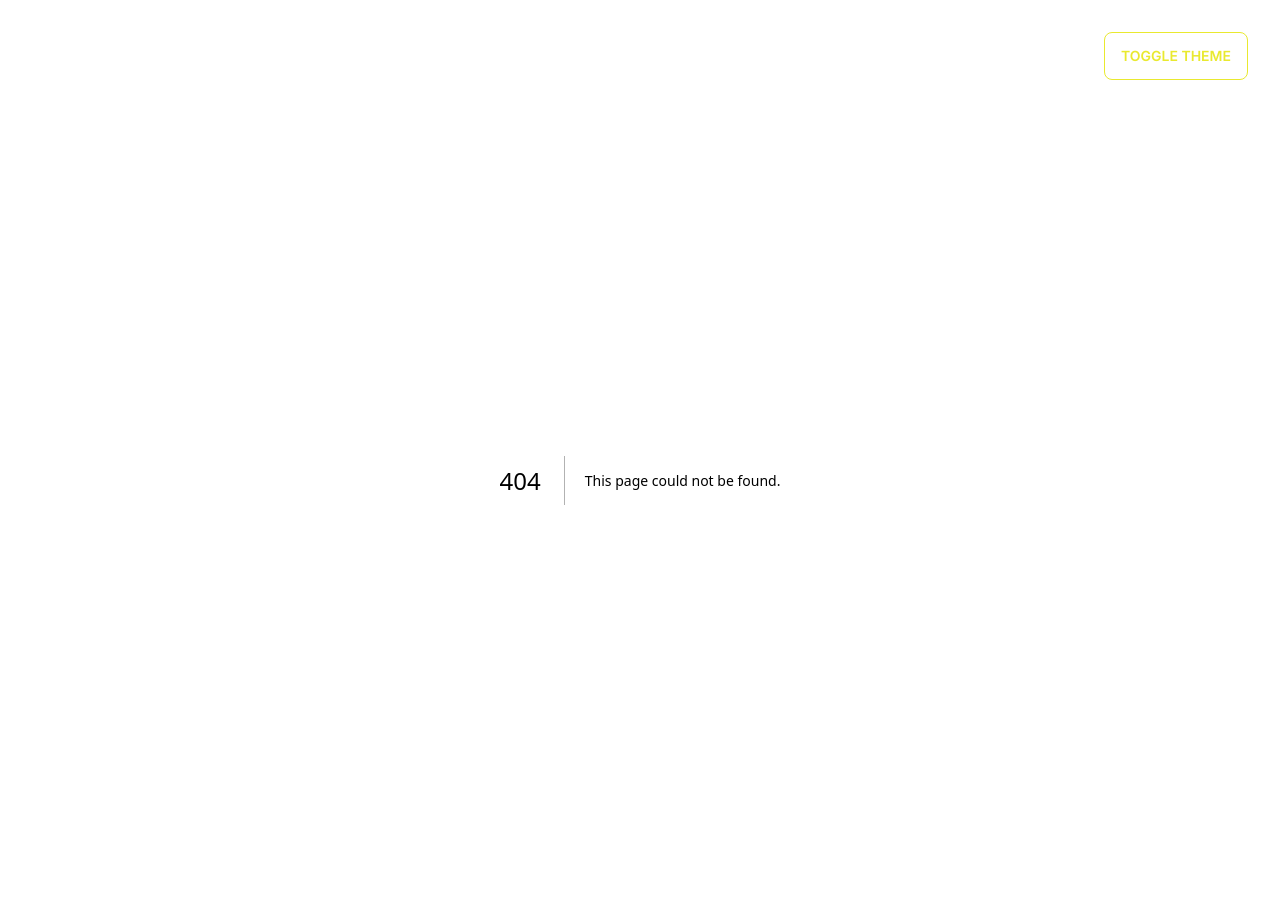
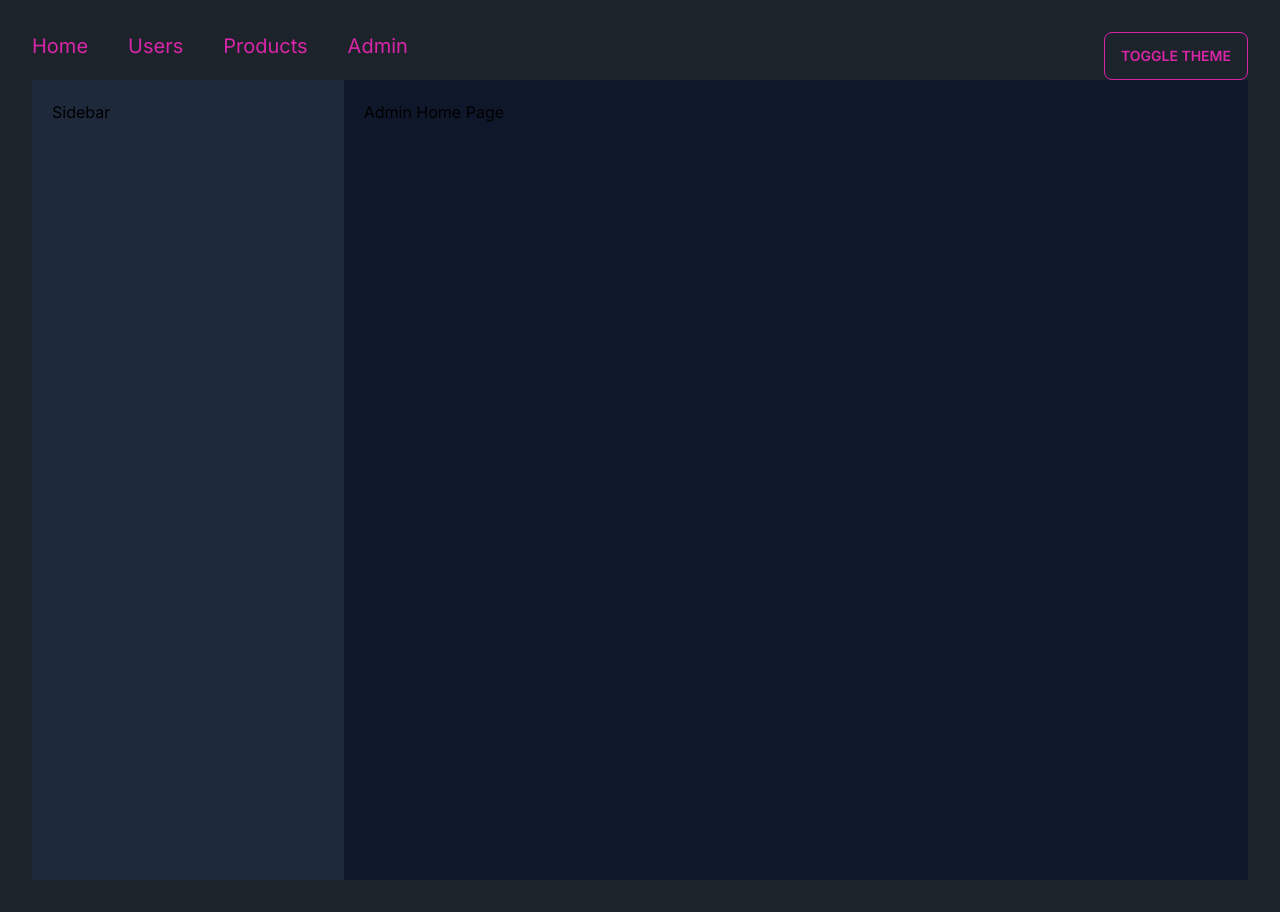
Before and after one commit to Mriganka5137/next-gogoi, a Next.js app: page /admin in a window 1280 px wide. Before the commit this address had no page. Built offline with nearby package versions, Linux system fonts and the light colour scheme.

Commit message:
Add Navbar, AdminLayout, AdminHomePage, ProductPage, and UserTable components

```diff
--- /dev/null
+++ b/app/Navbar.tsx
@@ -0,0 +1,23 @@
+import Link from "next/link";
+import React from "react";
+
+const Navbar = () => {
+  return (
+    <div className=" flex justify-between gap-10">
+      <Link href="/" className=" text-xl text-secondary">
+        Home
+      </Link>
+      <Link href="/users" className=" text-xl text-secondary">
+        Users
+      </Link>
+      <Link href="/products" className=" text-xl text-secondary">
+        Products
+      </Link>
+      <Link href="/admin" className=" text-xl text-secondary">
+        Admin
+      </Link>
+    </div>
+  );
+};
+
+export default Navbar;
--- /dev/null
+++ b/app/admin/layout.tsx
@@ -0,0 +1,15 @@
+import React from "react";
+interface Props {
+  children: React.ReactNode;
+}
+
+const AdminLayout = ({ children }: Props) => {
+  return (
+    <div className=" flex ">
+      <aside className="bg-slate-800 w-1/3 p-5 h-screen">Sidebar</aside>
+      <div className="w-full">{children}</div>
+    </div>
+  );
+};
+
+export default AdminLayout;
--- /dev/null
+++ b/app/admin/page.tsx
@@ -0,0 +1,9 @@
+import React from "react";
+
+const AdminHomePage = () => {
+  return (
+    <div className=" bg-slate-900 h-screen w-full p-5">Admin Home Page</div>
+  );
+};
+
+export default AdminHomePage;
--- a/app/layout.tsx
+++ b/app/layout.tsx
@@ -2,6 +2,8 @@ import type { Metadata } from "next";
 import { Inter } from "next/font/google";
 import "./globals.css";
 import AddToCart from "./components/AddToCart";
+import Link from "next/link";
+import Navbar from "./Navbar";
 
 const inter = Inter({ subsets: ["latin"] });
 
@@ -16,9 +18,12 @@ export default function RootLayout({
   children: React.ReactNode;
 }) {
   return (
-    <html lang="en" data-theme="lemonade">
+    <html lang="en" data-theme="dark">
       <body className={inter.className}>
-        <AddToCart />
+        <div className=" flex justify-between">
+          <Navbar />
+          <AddToCart />
+        </div>
         {children}
       </body>
     </html>
--- /dev/null
+++ b/app/products/[[...slug]]/page.tsx
@@ -0,0 +1,12 @@
+import React from "react";
+interface Props {
+  params: {
+    slug: string[];
+  };
+}
+
+const ProductPage = ({ params: { slug } }: Props) => {
+  return <div>ProductPage : {slug}</div>;
+};
+
+export default ProductPage;
--- a/app/users/UserTable.tsx
+++ b/app/users/UserTable.tsx
@@ -1,33 +1,51 @@
+import Link from "next/link";
 import React from "react";
+import { sort } from "fast-sort";
 
 interface User {
   id: number;
   name: string;
   email: string;
 }
-const UserTable = async () => {
-  const data = await fetch("https://jsonplaceholder.typicode.com/users", {
-    cache: "no-store",
-  });
+
+interface Props {
+  sortOrder: string;
+}
+const UserTable = async ({ sortOrder }: Props) => {
+  const data = await fetch("https://jsonplaceholder.typicode.com/users");
   const users: User[] = await data.json();
+  const sortedUsers = sort(users).asc(
+    sortOrder === "email" ? (user) => user.email : (user) => user.name
+  );
 
   return (
+    <>
+      <div className=" flex justify-end"></div>
       <table className=" table table-bordered">
         <thead>
           <tr>
-          <th>Name</th>
-          <th>Email</th>
+            <th>
+              <Link href="/users?sortOrder=name">Name</Link>
+            </th>
+            <th>
+              <Link href="/users?sortOrder=email">Email</Link>
+            </th>
           </tr>
         </thead>
         <tbody>
-        {users.map((user) => (
+          {sortedUsers.map((user) => (
             <tr key={user.id}>
-            <td>{user.name}</td>
+              <td>
+                <Link href={`/users/${user.id}`} className=" cursor-pointer">
+                  {user.name}
+                </Link>
+              </td>
               <td>{user.email}</td>
             </tr>
           ))}
         </tbody>
       </table>
+    </>
   );
 };
 
--- /dev/null
+++ b/app/users/[id]/page.tsx
@@ -0,0 +1,14 @@
+import React from "react";
+interface Props {
+  params: { id: number };
+}
+
+const UserDetails = ({ params: { id } }: Props) => {
+  return (
+    <div className=" text-secondary-content">
+      <h1>UserDetails : {id}</h1>
+    </div>
+  );
+};
+
+export default UserDetails;
--- /dev/null
+++ b/app/users/[id]/photos/[photoId]/page.tsx
@@ -0,0 +1,14 @@
+import React from "react";
+interface Props {
+  params: { id: number; photoId: number };
+}
+
+const PhotoDetail = ({ params: { id, photoId } }: Props) => {
+  return (
+    <div className=" text-secondary-content">
+      User: {id}, photo:{photoId}
+    </div>
+  );
+};
+
+export default PhotoDetail;
--- a/app/users/page.tsx
+++ b/app/users/page.tsx
@@ -1,11 +1,15 @@
 import React from "react";
 import UserTable from "./UserTable";
-
-const Users = async () => {
+interface Props {
+  searchParams: {
+    sortOrder: string;
+  };
+}
+const Users = async ({ searchParams: { sortOrder } }: Props) => {
   return (
     <div className="text-secondary-content">
       <h2 className=" text-3xl font-bold">Users</h2>
-      <UserTable />
+      <UserTable sortOrder={sortOrder} />
     </div>
   );
 };
--- a/package.json
+++ b/package.json
@@ -9,6 +9,7 @@
     "lint": "next lint"
   },
   "dependencies": {
+    "fast-sort": "^3.4.0",
     "next": "14.0.1",
     "react": "^18",
     "react-dom": "^18"
```
Also changed, not shown: 1 other file (tests, documents, lock files or other folders). Lines whose indentation alone changed are shown as unchanged.
